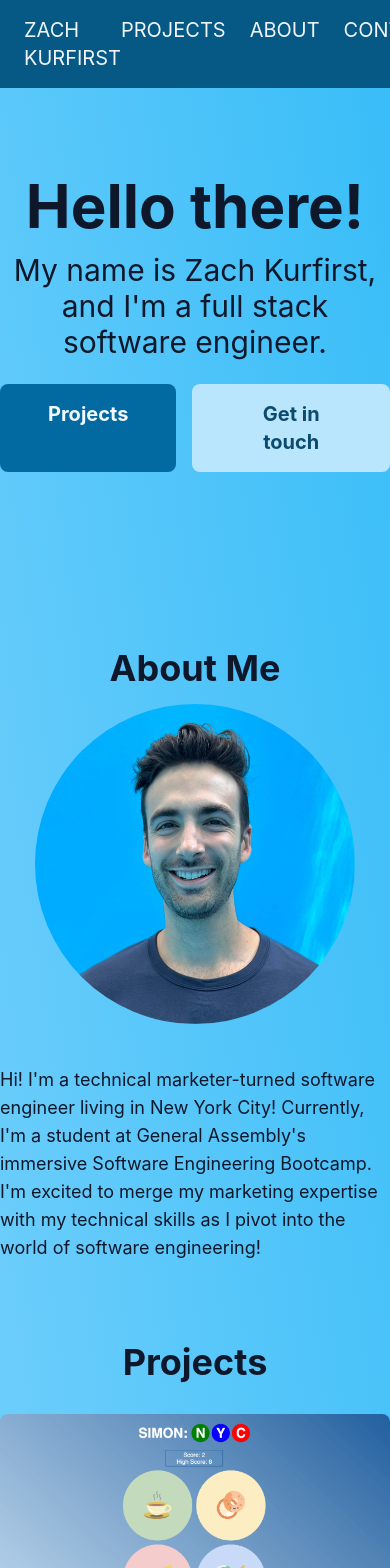
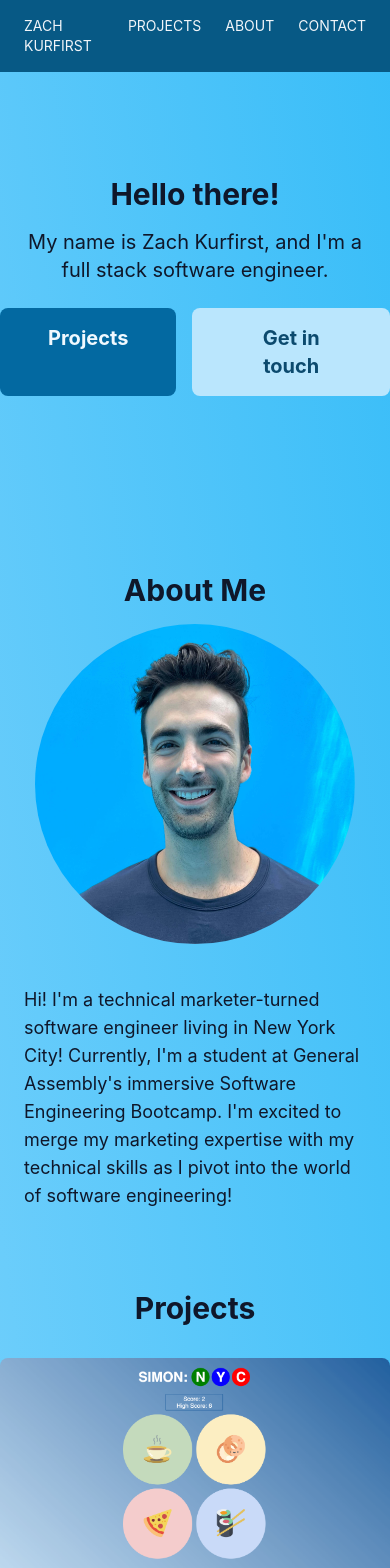
Before and after one commit to zachkurfirst/portfolio, a React (Vite) app: page /projects in a window 390 px wide. Shown: the top 1568 px of the page. Built offline with nearby package versions, Linux system fonts and the light colour scheme.

Commit message:
responsive text sizing

```diff
--- a/src/components/Header.jsx
+++ b/src/components/Header.jsx
@@ -2,7 +2,7 @@ import "./Header.css";
 
 const Header = (props) => {
   return (
-    <header className="flex justify-between text-xl py-4 bg-sky-800 dark:bg-sky-950 text-slate-100 dark:border-b dark:border-slate-100 uppercase fixed top-0 left-0 right-0">
+    <header className="flex justify-between sm:text-xl text-sm py-4 bg-sky-800 dark:bg-sky-950 text-slate-100 dark:border-b dark:border-slate-100 uppercase fixed top-0 left-0 right-0">
       <a href="#" className="pl-6 hover:underline underline-offset-8">
         Zach Kurfirst
       </a>
--- a/src/pages/About/About.jsx
+++ b/src/pages/About/About.jsx
@@ -29,7 +29,7 @@ const About = (props) => {
 
   return (
     <section id="about" className="text-slate-900 dark:text-slate-100">
-      <h1 className="text-4xl font-bold text-center mb-4">About Me</h1>
+      <h1 className="text-3xl sm:text-4xl font-bold text-center mb-4">About Me</h1>
       {about && (
         <div className="flex flex-wrap justify-center gap-8">
           <img
@@ -38,7 +38,7 @@ const About = (props) => {
             className="rounded-full max-w-xs"
           />
           {/* <div className=""> */}
-          <p className="text-lg max-w-lg mt-2.5">{about.bio}</p>
+          <p className="text-lg max-w-lg mt-2.5 mx-6">{about.bio}</p>
           {/* </div> */}
         </div>
       )}
--- a/src/pages/Contact/Contact.jsx
+++ b/src/pages/Contact/Contact.jsx
@@ -21,7 +21,7 @@ const Contact = (props) => {
 
   return (
     <section id="contact" className="flex flex-col my-24 text-center">
-      <h1 className="text-4xl font-bold text-slate-900 dark:text-slate-100 mb-4">
+      <h1 className="text-3xl sm:text-4xl font-bold text-slate-900 dark:text-slate-100 mb-4">
         Get in Touch
       </h1>
       <h2 className="text-2xl text-slate-900 dark:text-slate-100 mb-6">
@@ -51,8 +51,9 @@ const Contact = (props) => {
           Email Me!
         </a>
         <a
-          href="../../../public/vite.svg"
-          download
+          href="https://drive.google.com/file/d/1btmdktgQI6vYYQKe2aAPI2owzihdD0Ng/view?usp=sharing"
+          target="_blank"
+          rel="noopener noreferrer"
           className="btn-lg btn-secondary"
         >
           Resume
--- a/src/pages/Home/Home.jsx
+++ b/src/pages/Home/Home.jsx
@@ -1,10 +1,10 @@
 const Home = (props) => {
   return (
     <section id="hero" className="flex flex-col my-44 text-center">
-      <h1 className="text-6xl font-bold text-slate-900 dark:text-slate-100 mb-4">
+      <h1 className="text-3xl sm:text-6xl font-bold text-slate-900 dark:text-slate-100 mb-4">
         Hello there!
       </h1>
-      <h2 className="text-3xl text-slate-900 dark:text-slate-100 mb-6">
+      <h2 className="text-xl sm:text-2xl mx-6 text-slate-900 dark:text-slate-100 mb-6">
         My name is Zach Kurfirst, and I'm a full stack software engineer.
       </h2>
       <div className="flex justify-center">
--- a/src/pages/Projects/Projects.jsx
+++ b/src/pages/Projects/Projects.jsx
@@ -23,7 +23,7 @@ const Projects = (props) => {
 
   return (
     <section id="projects" className="mt-20">
-      <h1 className="text-4xl font-bold text-slate-900 dark:text-slate-100 text-center mb-8">
+      <h1 className="text-3xl sm:text-4xl font-bold text-slate-900 dark:text-slate-100 text-center mb-8">
         Projects
       </h1>
       {projects && (
```
